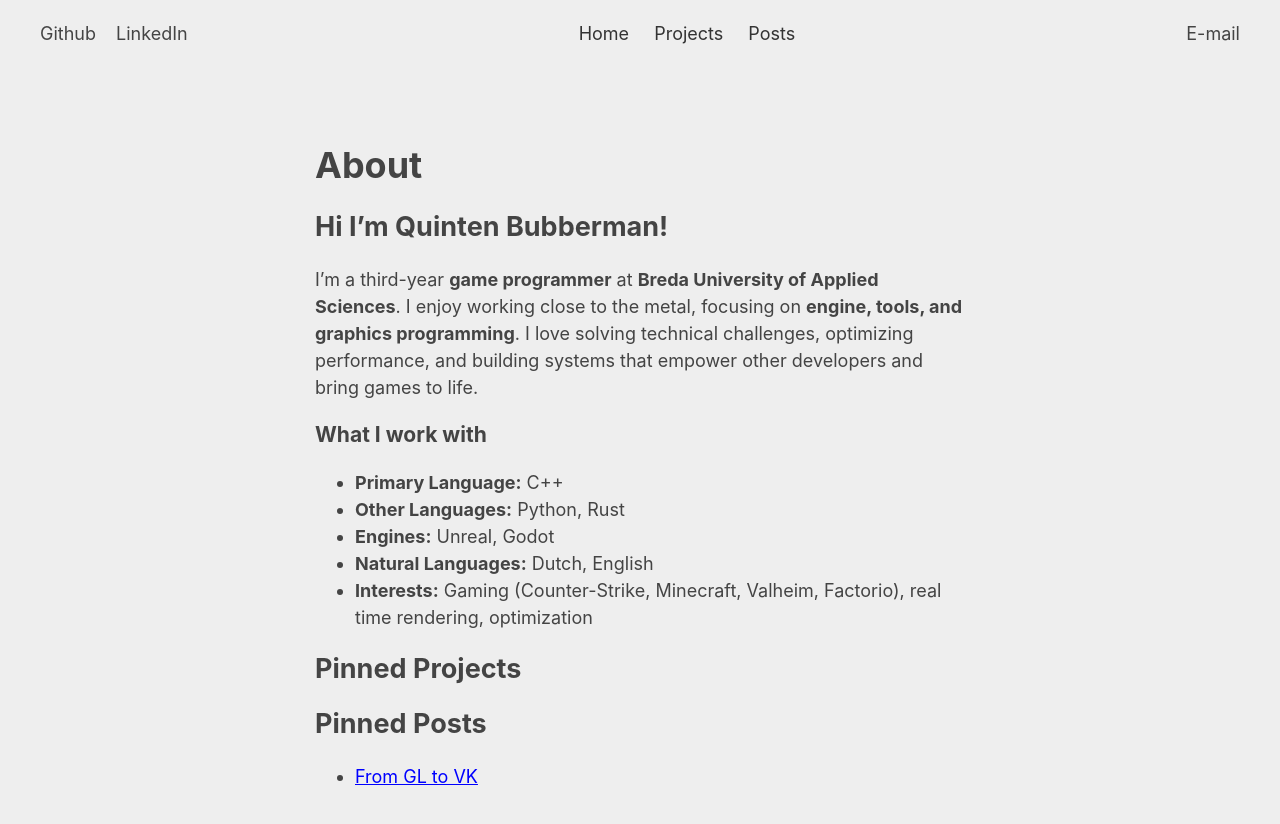
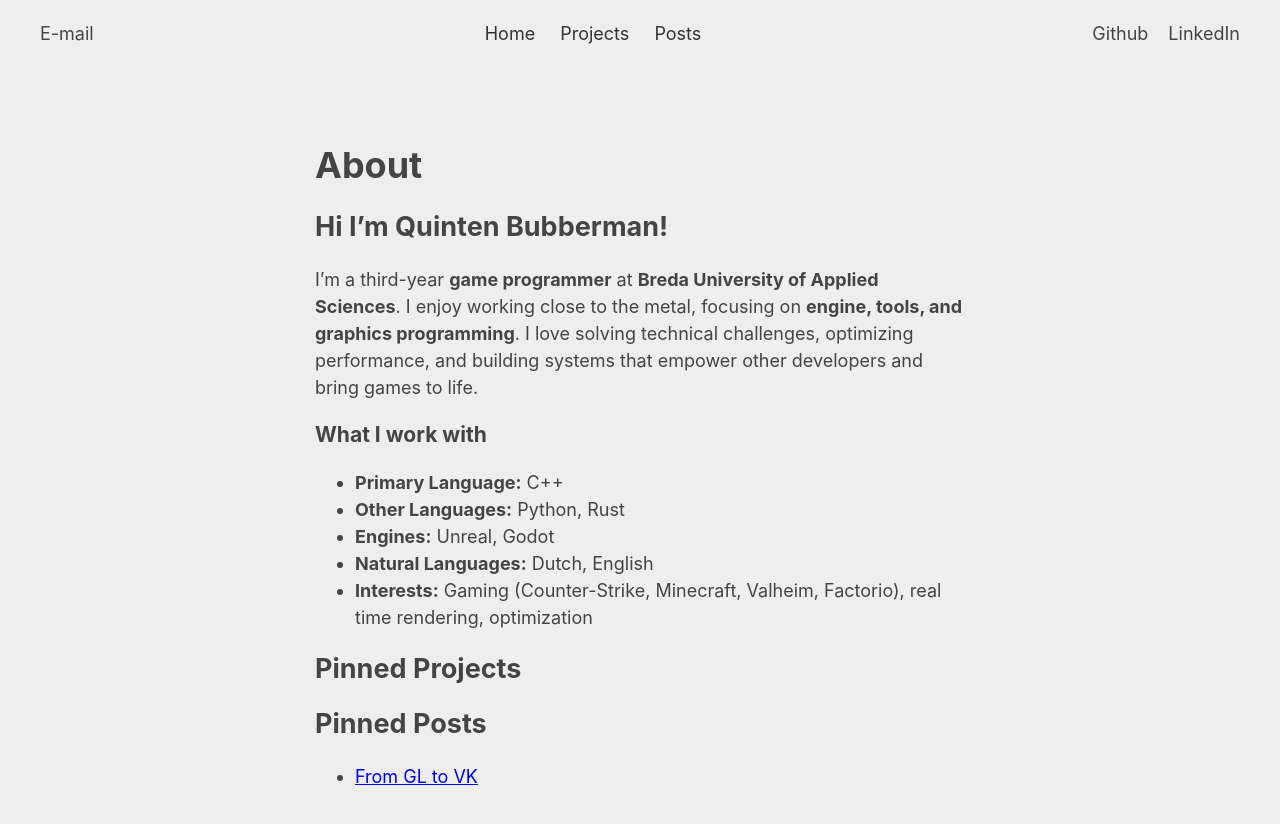
Before and after one commit to bakjedev/bakjedev.github.io, a Jekyll site: the page built from index.md, in a window 1280 px wide. Shown: the top 824 px of the page. Built offline with Jekyll 4.4.1, drawn with Linux system fonts in a browser that asks for light colours.

Commit message:
i have difficulty thinking

```diff
--- a/_layouts/default.html
+++ b/_layouts/default.html
@@ -9,9 +9,8 @@
 </head>
 <body>
   <header class="top-bar">
-    <div class="stuff-right">
-      <a href="https://github.com/bakjedev" target="_blank">Github</a>
-      <a href="https://www.linkedin.com/in/quinten-bubberman/" target="_blank">LinkedIn</a>
+    <div class="stuff-left">
+      <a href="mailto:contact@bakje.dev" target="_blank">E-mail</a>
     </div>
 
     <nav>
@@ -20,8 +19,9 @@
       <a href="/pages">Posts</a>
     </nav>
 
-    <div class="stuff-left">
-      <a href="mailto:contact@bakje.dev" target="_blank">E-mail</a>
+    <div class="stuff-right">
+      <a href="https://github.com/bakjedev" target="_blank">Github</a>
+      <a href="https://www.linkedin.com/in/quinten-bubberman/" target="_blank">LinkedIn</a>
     </div>
   </header>
   {% if page.title %}
```
